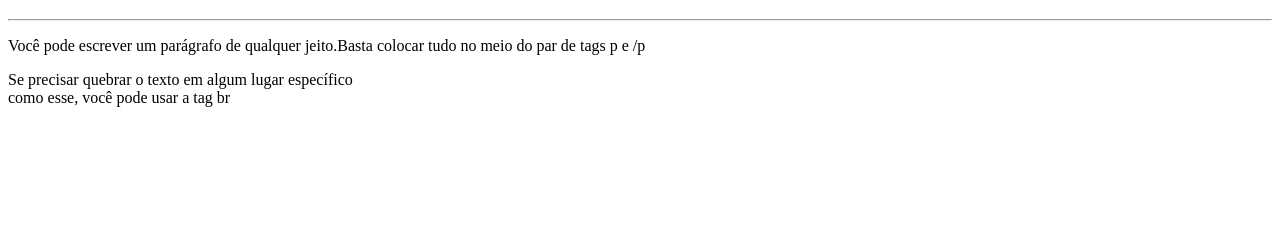
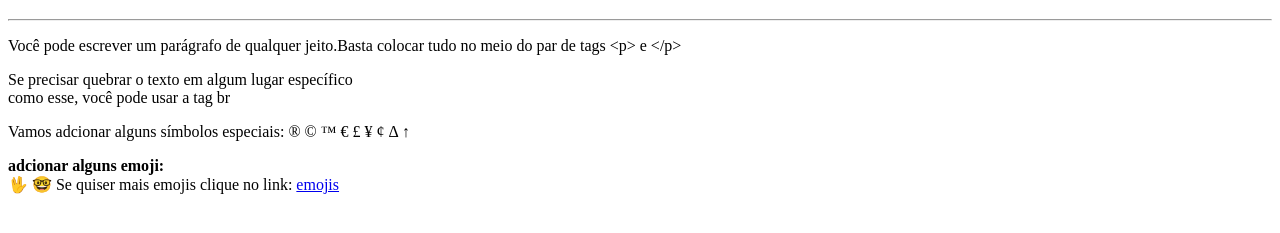
Before and after one commit to fabiojoey/Ex002-Guanabara, a plain HTML site: page index.html in a window 1280 px wide. Shown: the part 61-294 px from the top of the page. Drawn offline with Linux system fonts and the light colour scheme.

Commit message:
first commit novo

```diff
--- a/index.html
+++ b/index.html
@@ -9,8 +9,28 @@
 <body>
     <h1>Parágrafos e quebras de Linhas</h1>
     <hr>
-    <p>Você pode escrever um parágrafo de qualquer jeito.Basta colocar tudo no meio do par de tags p e /p</p>
+    <p>Você pode escrever um parágrafo de qualquer jeito.Basta colocar tudo no meio do par de tags &lt;p&gt; e
+        &lt;/p&gt;</p> <!-- Caso vc queira mostrar no site os sinais de <> podemos colocar &lt; p &gt; tradução less than / greater than -->
     <p>Se precisar quebrar o texto em algum lugar específico <br>como esse, você pode usar a tag br </p>
-    <!-- Caso vc queira mostrar no site os sinais de <> podemos colocar &lt; p &lt; -->
+    <p>Vamos adcionar alguns símbolos especiais:
+        &reg; <!--Marca Registrada -->
+        &copy;<!--Copy Right -->
+        &trade; <!--Trade mark TM-->
+        &euro; <!--Moeda Euro-->
+        &pound;<!--moeda Libra-->
+        &yen;<!--moeda Japonesa-->
+        &cent;<!--moeda Americana-->
+        &Delta;<!-- Delta;-->
+        &uparrow; <!--Seta para cima ou simplificada &uarr-->
+        <p><strong> adcionar alguns emoji:</strong><br>
+            &#x1f596;
+            &#x1f913;
+            Se quiser mais emojis clique no link:
+            <a href="https://emojipedia.org/"> emojis </a>
+        </p>
+
+    </p>
+
+
 </body>
 </html>
```
